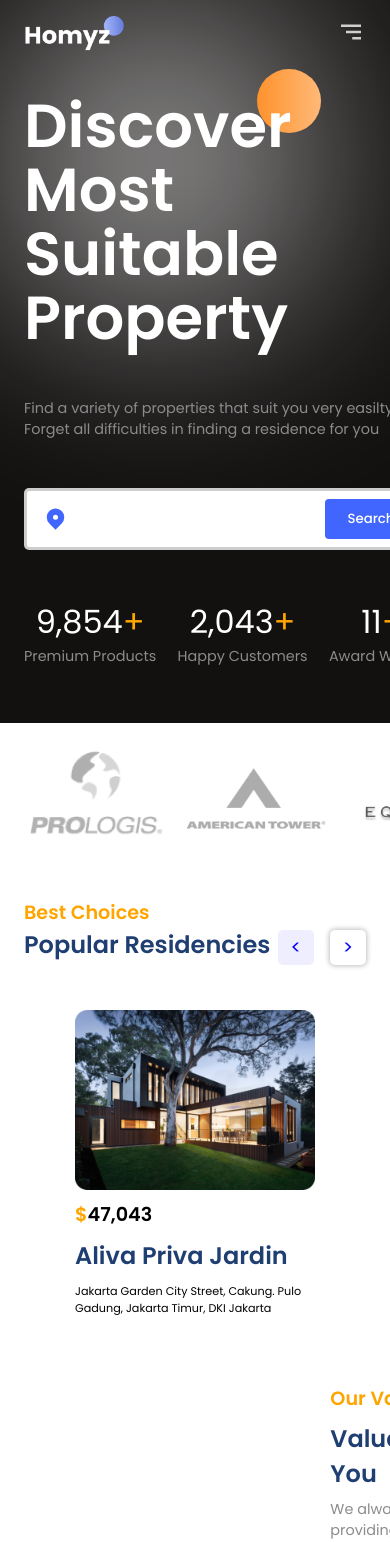
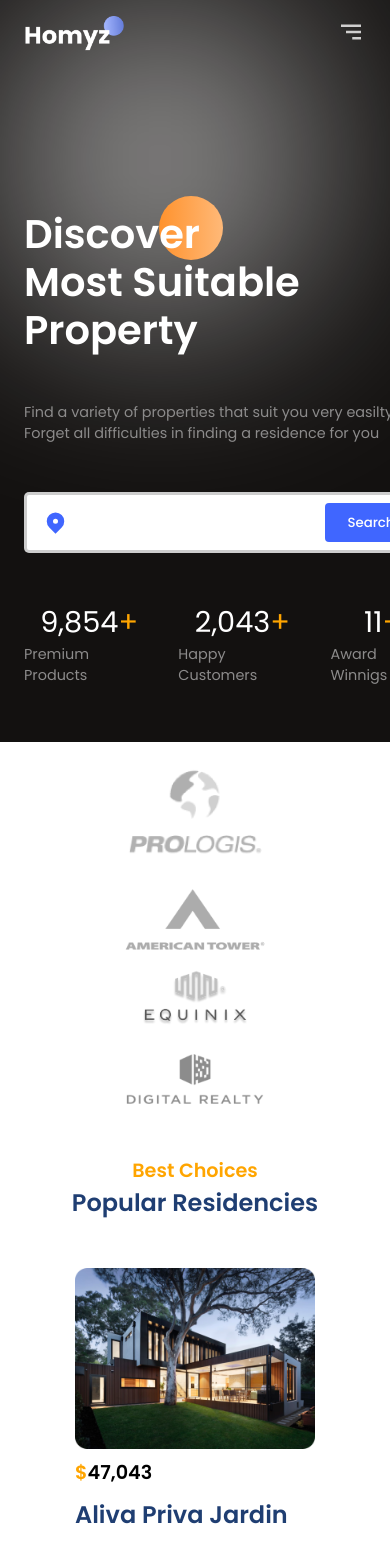
Before and after one commit to AhmadRabie1/Estate-website, a React (Vite) app: page / in a window 390 px wide. Shown: the top 1542 px of the page. Built offline with nearby package versions, Linux system fonts and the light colour scheme.

Commit message:
make the website responsive for all the phones

```diff
--- a/src/Component/Companies/Companies.css
+++ b/src/Component/Companies/Companies.css
@@ -6,3 +6,9 @@
 .c-container>img{
     width: 9rem;
 }
+
+@media (max-width: 640px) {
+        .c-container{
+            flex-direction: column;
+        }
+}
--- a/src/Component/Contact/Contact.css
+++ b/src/Component/Contact/Contact.css
@@ -60,3 +60,26 @@
     color: white;
     scale: 0.8;
 }
+
+@media (max-width: 1024px) {
+    .c-container{
+        flex-direction: column;
+    }
+
+    .c-right{
+        justify-content: center;
+    }
+
+    .contactModes{
+        width: 100%;
+    }
+
+    .row{
+        flex-direction: column;
+        width: 100%;
+    }
+
+    .mode{
+        width: 100%;
+    }
+}
--- a/src/Component/Footer/Footer.css
+++ b/src/Component/Footer/Footer.css
@@ -18,3 +18,15 @@
     font-size: 1rem;
     margin-top: 5rem;
 }
+
+@media (max-width: 768px) {
+    .f-container{
+        flex-direction: column;
+        justify-content: center;
+    }
+
+    .f-container>div{
+        align-items: center!important;
+        text-align: center;
+    }
+}
--- a/src/Component/Header/Header.css
+++ b/src/Component/Header/Header.css
@@ -27,6 +27,7 @@
     }
 
     .h-menu{
+        z-index: 99;
         color: var(--black);
         position: absolute;
         top: 3rem;
--- a/src/Component/Hero/Hero.css
+++ b/src/Component/Hero/Hero.css
@@ -5,7 +5,7 @@
 }
 
 .hero-container {
-    justify-content: space-between;
+    justify-content: space-around;
     align-items: flex-end;
 }
 
@@ -17,7 +17,7 @@
     border: 8px solid rgba(255, 255, 255, 0.12);
 }
 
-.image-container img {
+.image-container>img {
     width: 100%;
     height: 100%;
 }
@@ -74,3 +74,25 @@
 .stat>:nth-child(1)>:last-child{
     color: orange;
 }
+
+@media (max-width: 640px) {
+    .hero-container{
+        margin-top: 2rem;
+    }
+
+    .hero-title>h1{
+        font-size: 2.5rem;
+        line-height: 3rem;
+    }
+
+    .stats{
+        justify-content: center;
+        gap: 1.5rem;
+    }
+
+    .stat>:nth-child(1){
+        font-size: 1.8rem;
+    }
+
+
+}
--- a/src/Component/Residencies/Residencies.css
+++ b/src/Component/Residencies/Residencies.css
@@ -74,3 +74,13 @@
 .r-buttons>:nth-child(2){
     box-shadow: 0px 0px 5px 1px rgba(0, 0, 0, 0.25);
 }
+
+@media (max-width: 640px) {
+    .r-head{
+        align-items: center;
+    }
+
+    .r-buttons{
+        position: initial;
+    }
+}
--- a/src/Component/Value/Value.css
+++ b/src/Component/Value/Value.css
@@ -50,3 +50,15 @@
 .accordionButton .primaryText{
     font-size: 1.1rem;
 }
+
+@media (max-width: 1024px) {
+    .v-container{
+        flex-direction: column;
+    }
+
+    @media (max-width: 768px) {
+        .accordionButton .primaryText{
+         font-size: 1rem;
+        }
+    }
+}
```
